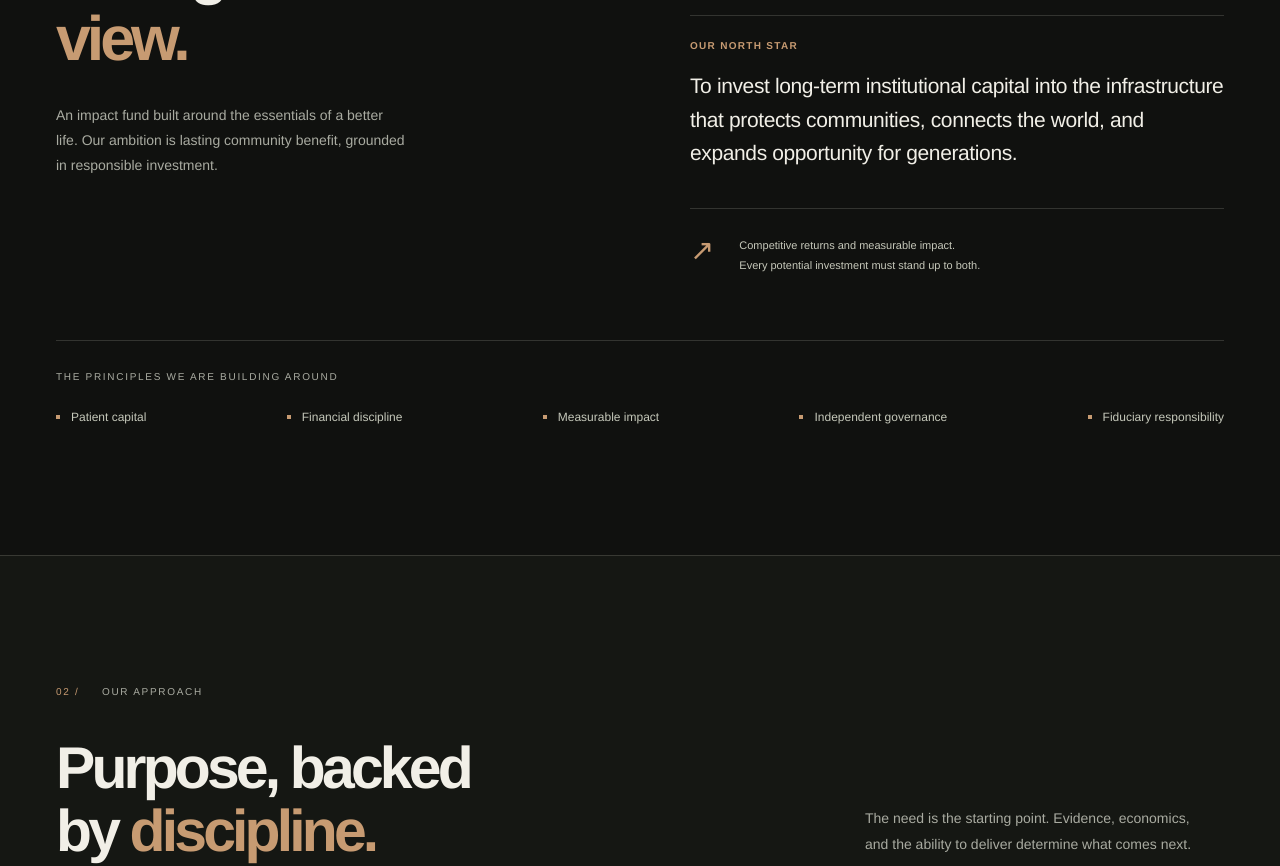
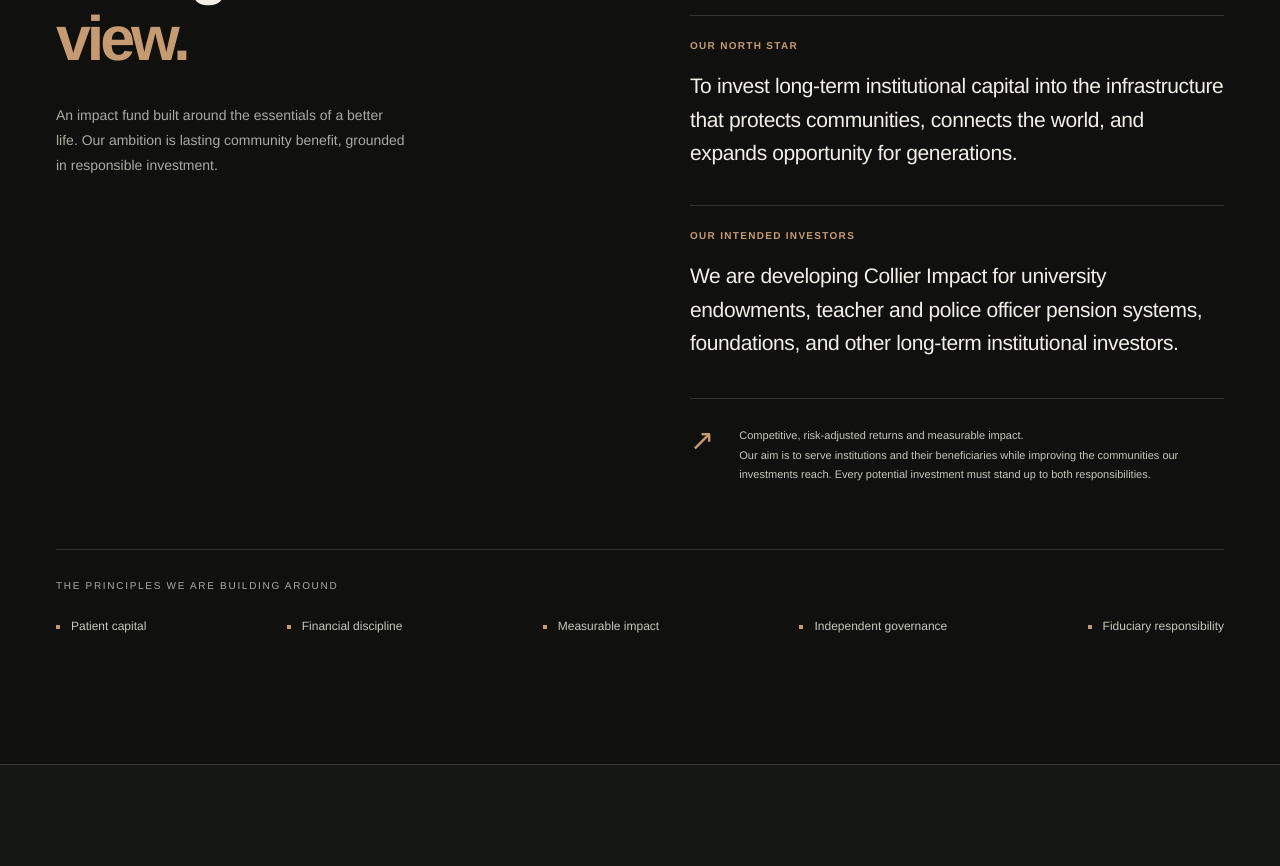
Before and after one commit to garrettcollier/collierimpact, a plain HTML site: page index.html in a window 1280 px wide. Shown: the part 1194-2060 px from the top of the page. Drawn offline with Linux system fonts and the light colour scheme.

Commit message:
Clarify intended institutional investors and pension focus

```diff
--- a/index.html
+++ b/index.html
@@ -61,7 +61,8 @@
       <div class="purpose-statements reveal">
         <div class="purpose-statement"><h3>Our mission</h3><p>To responsibly deploy capital into essential infrastructure projects that generate sustainable financial returns and measurable improvements in people’s lives.</p></div>
         <div class="purpose-statement"><h3>Our North Star</h3><p>To invest long-term institutional capital into the infrastructure that protects communities, connects the world, and expands opportunity for generations.</p></div>
-        <div class="conviction-note"><span aria-hidden="true">↗</span><p>Competitive returns and measurable impact.<br>Every potential investment must stand up to both.</p></div>
+        <div class="purpose-statement"><h3>Our intended investors</h3><p>We are developing Collier Impact for university endowments, teacher and police officer pension systems, foundations, and other long-term institutional investors.</p></div>
+        <div class="conviction-note"><span aria-hidden="true">↗</span><p>Competitive, risk-adjusted returns and measurable impact.<br>Our aim is to serve institutions and their beneficiaries while improving the communities our investments reach. Every potential investment must stand up to both responsibilities.</p></div>
       </div>
       <div class="principles reveal" aria-label="Founding investment principles"><p class="eyebrow">The principles we are building around</p><ul><li>Patient capital</li><li>Financial discipline</li><li>Measurable impact</li><li>Independent governance</li><li>Fiduciary responsibility</li></ul></div>
     </section>
@@ -107,7 +108,7 @@
       <div class="founder reveal"><div class="founder-top"><span class="founder-monogram" aria-hidden="true">GC</span><div><p class="founder-name">Garrett Collier</p><p class="founder-role">Founder</p></div><span class="founder-location">Arkansas, USA</span></div><p>Garrett is founding Collier Impact around a conviction that disciplined investment can help expand everyday opportunity. Arkansas is the starting point for relationships and understanding, with an initial United States focus and a longer-term vision beyond it.</p><p>The fund is being designed to combine professional investment judgment with experienced operating partners, clear accountability, and measurable community benefit.</p><a class="inline-link" href="mailto:garrettcollierbusiness@gmail.com?subject=Collier%20Impact%20%E2%80%94%20Introduction">Connect with Garrett <span aria-hidden="true">↗</span></a></div>
     </section>
 
-    <section class="connect" id="connect" aria-labelledby="connect-title"><div class="shell connect-inner reveal"><div><p class="eyebrow">A conversation worth starting</p><h2 id="connect-title">Let’s build<br><em>lasting impact.</em></h2></div><div class="connect-copy"><p>We welcome conversations with experienced operators, investment professionals, and organizations working to improve essential services and housing access.</p><a class="text-cta" href="mailto:garrettcollierbusiness@gmail.com?subject=Collier%20Impact%20%E2%80%94%20Introduction">Start a conversation <span class="arrow-circle" aria-hidden="true">↗</span></a><a class="contact-address" href="mailto:garrettcollierbusiness@gmail.com">garrettcollierbusiness@gmail.com</a></div></div></section>
+    <section class="connect" id="connect" aria-labelledby="connect-title"><div class="shell connect-inner reveal"><div><p class="eyebrow">A conversation worth starting</p><h2 id="connect-title">Let’s build<br><em>lasting impact.</em></h2></div><div class="connect-copy"><p>We welcome introductory conversations with institutional investment teams, experienced operators, and organizations working to improve essential services and housing access.</p><a class="text-cta" href="mailto:garrettcollierbusiness@gmail.com?subject=Collier%20Impact%20%E2%80%94%20Introduction">Start a conversation <span class="arrow-circle" aria-hidden="true">↗</span></a><a class="contact-address" href="mailto:garrettcollierbusiness@gmail.com">garrettcollierbusiness@gmail.com</a></div></div></section>
   </main>
 
   <footer class="site-footer"><div class="shell"><div class="footer-top"><a class="brand" href="#top" aria-label="Collier Impact home"><svg class="brand-mark" viewBox="0 0 42 42" aria-hidden="true"><path d="M30 7H13L5 21l8 14h17M20 7l-8 14 8 14M29 14v21M36 7v28"/></svg><span class="brand-name">COLLIER<span>IMPACT</span></span></a><p>Investing in what life depends on.</p><a class="back-top" href="#top">Back to top <span aria-hidden="true">↑</span></a></div><div class="footer-bottom"><p>© <span data-year>2026</span> Collier Impact.</p><p>An impact fund in development. No investment offering is being made through this website.</p><a href="privacy.html">Privacy</a></div></div></footer>
```
